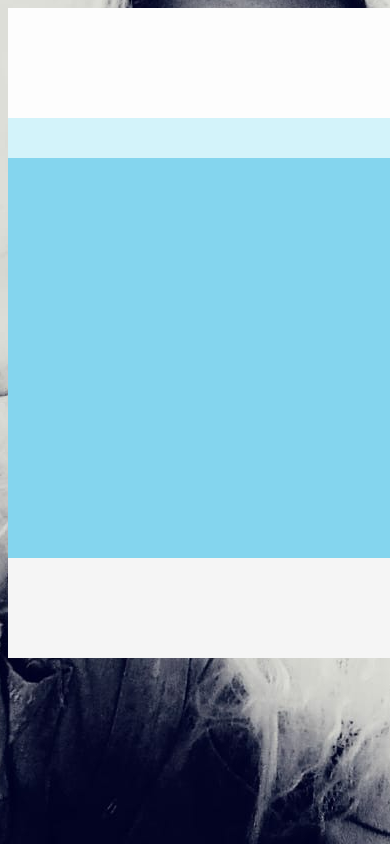
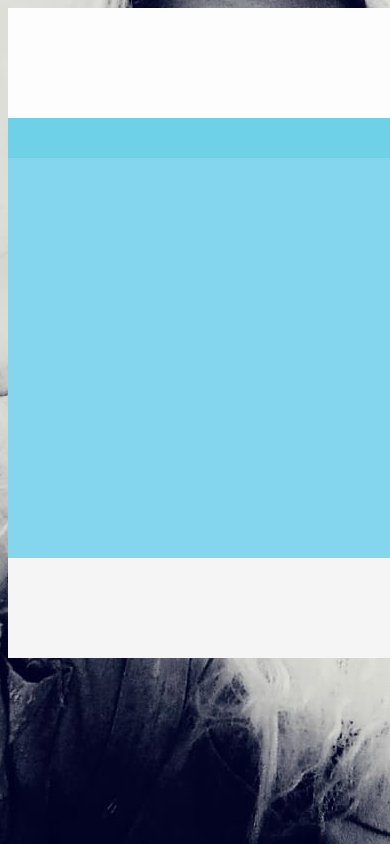
Before and after one commit to Lelana1/personalweb, a plain HTML site: page index.html in a window 390 px wide. Shown: the top 844 px of the page. Drawn offline with Linux system fonts and the light colour scheme.

```diff
--- a/W.css
+++ b/W.css
@@ -23,7 +23,7 @@ header {
 }
 
 nav {
-    background-color: #d3f3fa;
+    background-color: #6fd1e7;
     height: 40px;
     width: 1024px;
 }
```
